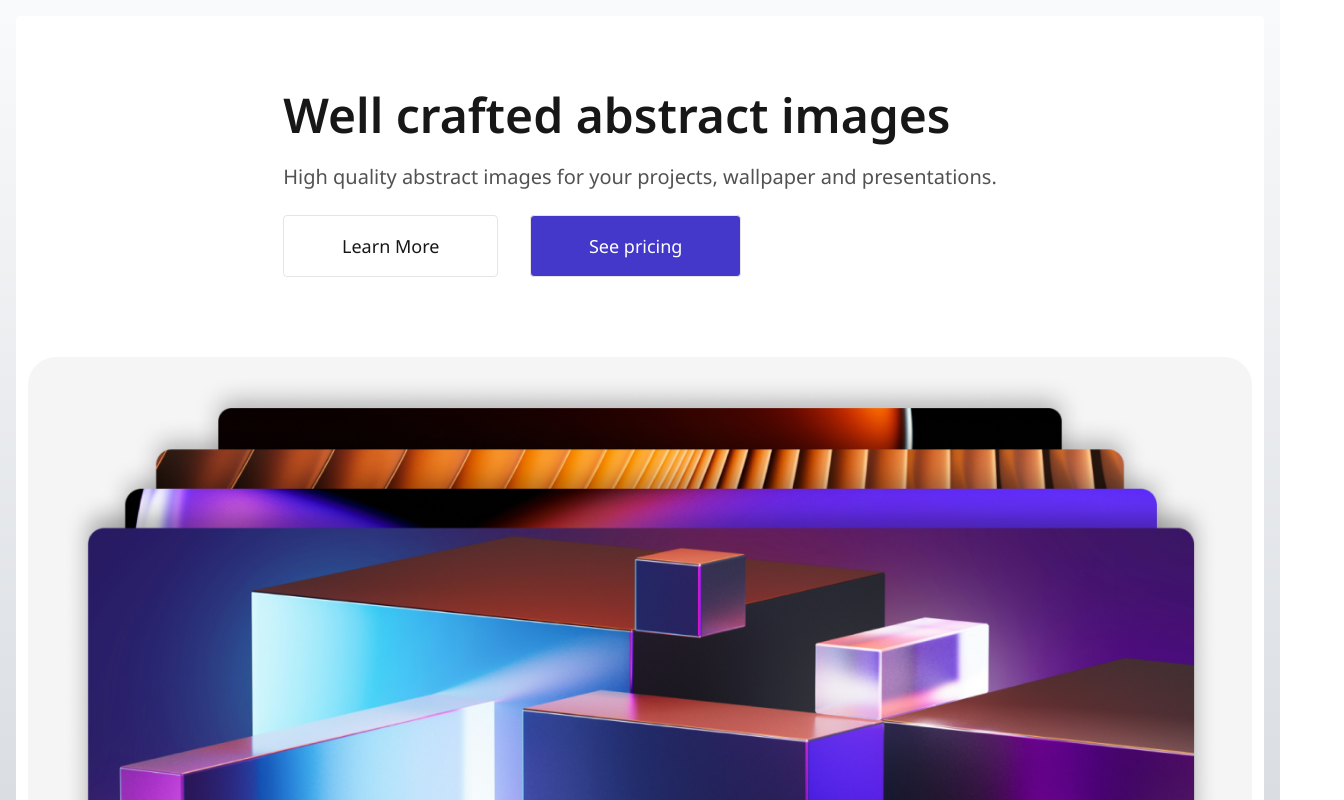
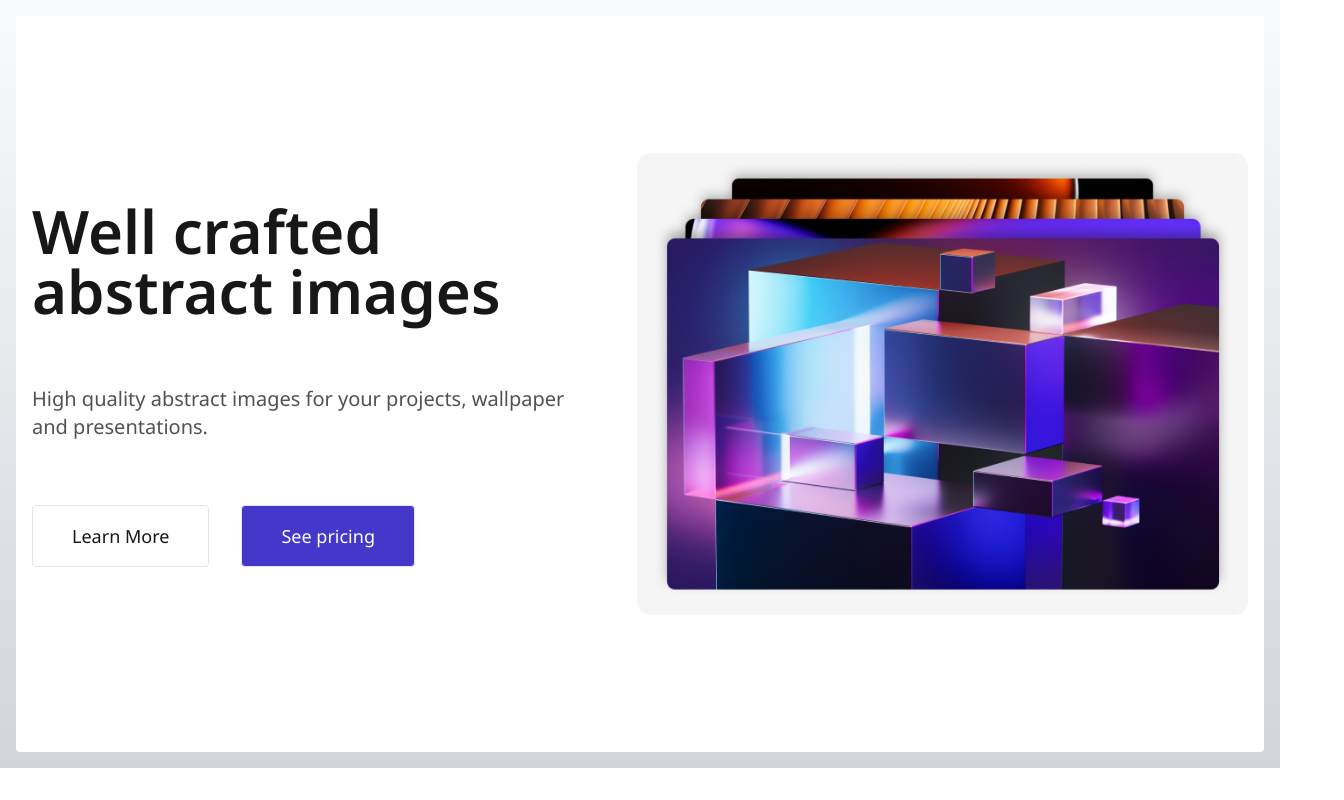
Before and after one commit to guizzettic/gfe-signin, a React (Vite) app in the folder client/: page /hero_section in a window 1280 px wide. Shown: the top 800 px of the page, 1344 px wide, since content can reach past the window. Built offline with nearby package versions, Linux system fonts and the light colour scheme.

Commit message:
fixing styling on laptop

```diff
--- a/client/src/Hero_Section/components/HeroMessage.tsx
+++ b/client/src/Hero_Section/components/HeroMessage.tsx
@@ -1,14 +1,14 @@
 const HeroMessage: React.FC = () => {
   return (
-    <div className="flex h-[260px] flex-col justify-center gap-6">
-      <h1 className="text-4xl font-semibold text-neutral-900 md:text-5xl">
+    <div className="flex h-[260px] flex-col justify-center gap-6 lg:gap-16">
+      <h1 className="text-4xl font-semibold text-neutral-900 md:text-5xl lg:text-6xl">
         Well crafted abstract images
       </h1>
       <span className="text-lg font-normal text-neutral-600 md:text-xl">
         High quality abstract images for your projects, wallpaper and
         presentations.
       </span>
-      <div className="flex gap-4 self-stretch md:w-[458px] md:gap-8">
+      <div className="flex gap-4 self-stretch md:w-[458px] md:gap-8 lg:w-[383px]">
         <button className="flex grow items-center justify-center gap-1.5 rounded border-[0.5px] border-solid border-neutral-200 bg-white px-5 py-3 text-neutral-900 md:px-6 md:py-4 md:text-lg">
           Learn More
         </button>
--- a/client/src/Hero_Section/pages/HeroSection.tsx
+++ b/client/src/Hero_Section/pages/HeroSection.tsx
@@ -3,13 +3,13 @@ import HeroMessage from "../components/HeroMessage";
 
 const HeroSection: React.FC = () => {
   return (
-    <div className="m-4 flex h-[780px] grow flex-col items-center justify-center rounded bg-white md:h-[992px]">
-      <div className="flex h-[668px] flex-col items-center justify-around gap-12 rounded px-3 py-12 md:h-[938px]">
+    <div className="m-4 flex h-[780px] grow flex-col items-center justify-center rounded bg-white md:h-[992px] lg:h-[736px]">
+      <div className="flex h-[668px] flex-col items-center justify-around gap-12 rounded px-3 py-12 md:h-[938px] lg:h-[718px] lg:w-[1408px] lg:flex-row lg:p-24">
         <HeroMessage />
         <img
           src={prism}
           aria-label="prism-photo"
-          className="flex items-center justify-center self-stretch rounded-lg object-cover py-[32.12166976928711px]"
+          className="flex grow items-center justify-center self-stretch rounded-lg object-cover py-[32.12166976928711px] lg:h-[526px] lg:w-[696px]"
         />
       </div>
     </div>
```
